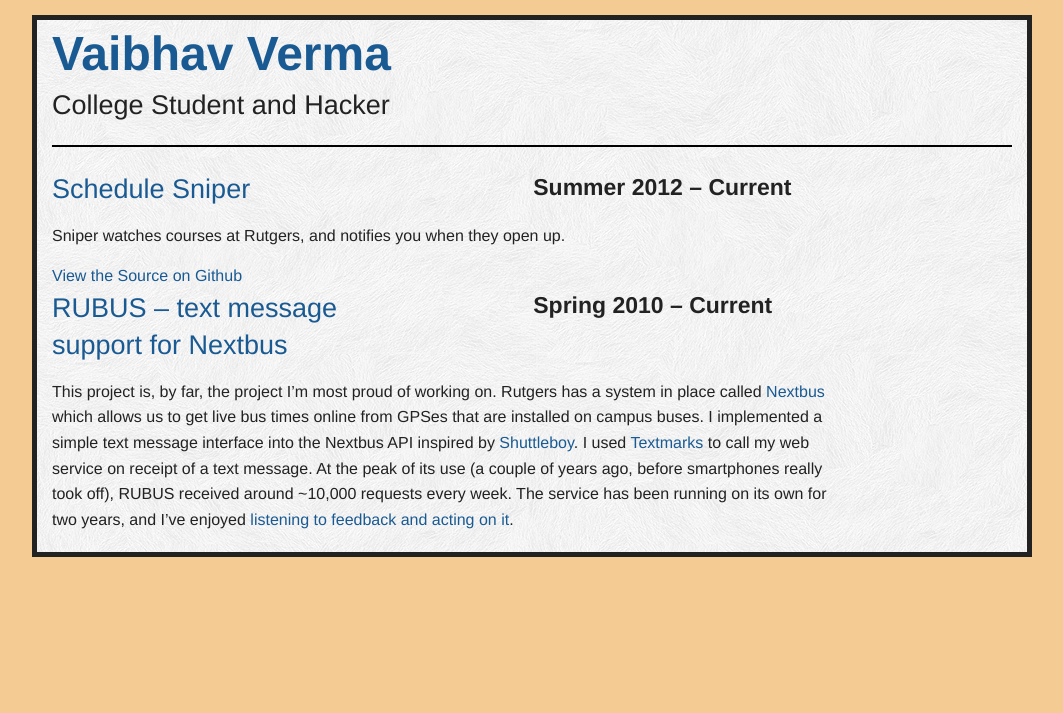
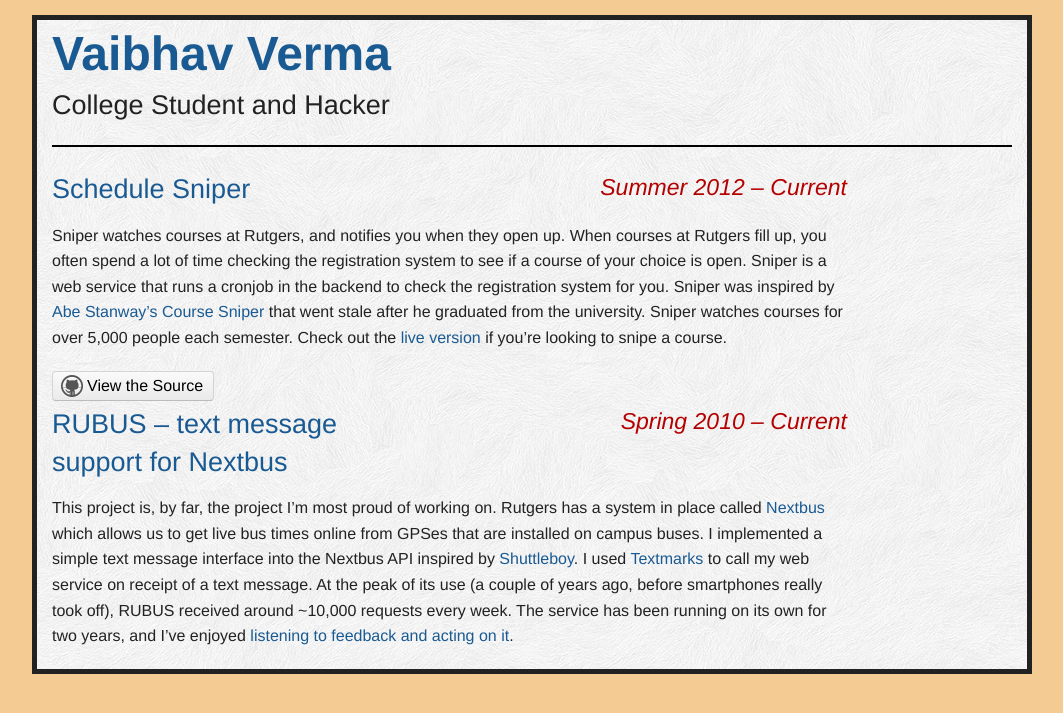
Before and after one commit to v/v.github.io, a Jekyll site: the page built from projects.html, in a window 1280 px wide. Shown: the top 713 px of the page, without its empty margins (108-1171 px from the left). Built offline with Jekyll 4.4.1, drawn with Linux system fonts in a browser that asks for light colours; Markdown is read by kramdown in place of the engine named in the settings.

Commit message:
Github button is beautiful

```diff
--- a/css/app.css
+++ b/css/app.css
@@ -70,5 +70,57 @@
 
 h3 {
     font-weight: 400;
+}
 
+.gh-btn {
+    padding: 3px 10px 3px 8px;
+    font-size: 16px;
+    line-height: 22px;
+    border-radius: 4px;
+    background-color: #e6e6e6;
+    border: 1px solid #d4d4d4;
+    border-bottom-color: #bcbcbc;
+    background-image: -webkit-gradient(linear,0 0,0 100%,from(#fafafa),to(#eaeaea));
+    background-image: -webkit-linear-gradient(#fafafa,#eaeaea);
+    background-image: -moz-linear-gradient(top,#fafafa,#eaeaea);
+    background-image: -ms-linear-gradient(#fafafa,#eaeaea);
+    background-image: -o-linear-gradient(#fafafa,#eaeaea);
+    background-image: linear-gradient(#fafafa,#eaeaea);
+    float: left;
+    color: black;
+    cursor: pointer;
 }
+
+.gh-btn:hover {
+    background-image: -webkit-gradient(linear,0 0,0 100%,from(#599bdc),to(#3072b3));
+    background-image: -webkit-linear-gradient(#599bdc,#3072b3);
+    background-image: -moz-linear-gradient(top,#599bdc,#3072b3);
+    background-image: -ms-linear-gradient(#599bdc,#3072b3);
+    background-image: -o-linear-gradient(#599bdc,#3072b3);
+    background-image: linear-gradient(#599bdc,#3072b3);
+    color: #fff;
+    background-color: #3072b3;
+    border-color: #518cc6 #518cc6 #2a65a0;
+}
+
+.gh-btn:hover .gh-ico {
+    background-position: -25px -20px;
+}
+
+.gh-ico {
+    width: 22px;
+    height: 23px;
+    background-position: 0 -20px;
+    margin-top: -1px;
+    margin-right: 4px;
+    vertical-align: middle;
+    background-image: url('/img/github.png');
+    background-repeat: no-repeat;
+    float: left;
+}
+
+h4.timeline {
+    font-weight: 300;
+    font-style: italic;
+    color: rgb(180, 0, 0);
+}
--- a/projects.html
+++ b/projects.html
@@ -6,7 +6,7 @@
       timeline: Summer 2012 – Current
       link: http://sniper.vverma.net
       source: http://github.com/v/sniper
-      text: Sniper watches courses at Rutgers, and notifies you when they open up.
+      text: Sniper watches courses at Rutgers, and notifies you when they open up. When courses at Rutgers fill up, you often spend a lot of time checking the registration system to see if a course of your choice is open. Sniper is a web service that runs a cronjob in the backend to check the registration system for you. Sniper was inspired by [Abe Stanway's Course Sniper](http://abe.is/a/sniper) that went stale after he graduated from the university. Sniper watches courses for over 5,000 people each semester. Check out the [live version](http://sniper.vverma.net) if you're looking to snipe a course.
     - title: RUBUS – text message support for Nextbus
       timeline: Spring 2010 – Current
       link: http://eden.rutgers.edu/~vverna/nextbus
@@ -19,13 +19,20 @@
                 <div class="large-5 columns">
                     <h3> <a href="{{ project.link }}">{{ project.title }} </a> </h3>
                 </div>
-                <div class="large-5 columns right">
-                    <h4 class="timeline"> {{ project.timeline }} </span>
+                <div class="large-5 columns text-right">
+                    <h4 class="timeline"> {{ project.timeline }} </h4>
                 </div>
             </div>
             {{ project.text | markdownify }}
             {% if project.source %}
-            <a href="{{ project.source }}" class="source"> View the Source on Github </a>
+            <div class="row">
+                <div class="large-5 columns">
+                    <a href="{{ project.source }}" class="gh-btn">
+                        <span class="gh-ico"></span>
+                        <span class="gh-text"> View the Source </span>
+                    </a>
+                </div>
+            </div>
             {% endif %}
         {% endfor %}
     </div>
```
Also changed, not shown: img/github.png (added).
